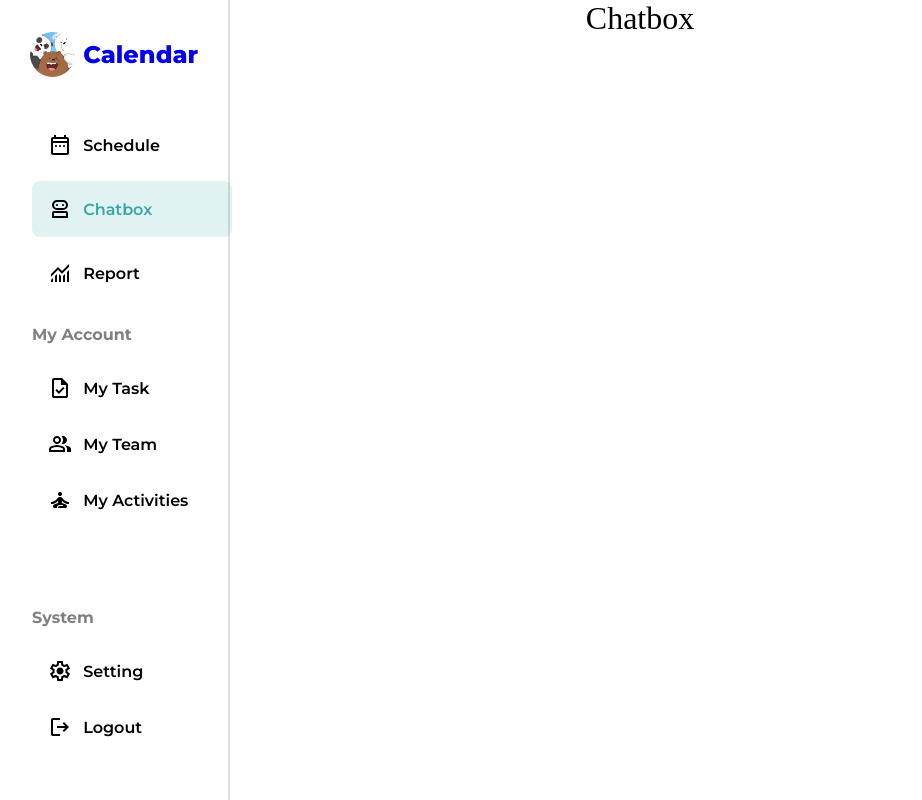
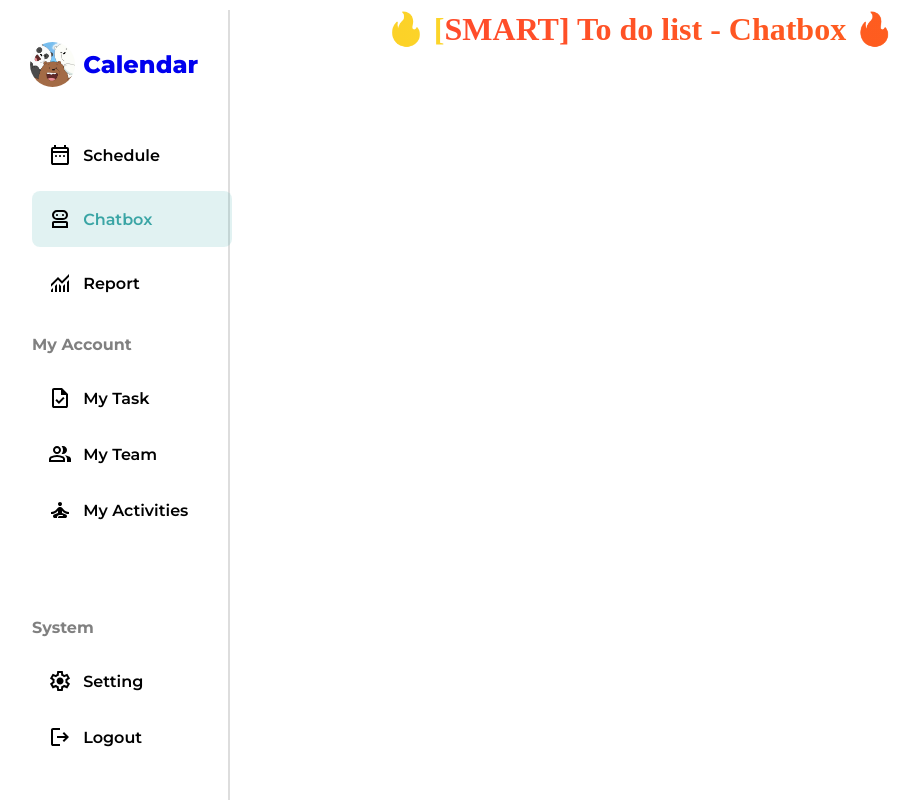
Before and after one commit to gianghitran/NT208.P21.ATTN_Personal-Smart-Scheduling-System-with-AI, a React (Vite) app in the folder Workspace/App/client/: page /Chatbox in a window 1280 px wide. Shown: the whole page, without its empty margins (0-922 px from the left). Built offline with nearby package versions, Linux system fonts and the light colour scheme.

Commit message:
chatbox upload

```diff
--- a/Workspace/App/client/src/Components/Chatbox/Chatbox.jsx
+++ b/Workspace/App/client/src/Components/Chatbox/Chatbox.jsx
@@ -1,6 +1,26 @@
+import { Link } from "react-router-dom";
+import "./chatbox.css";
+import { motion } from "framer-motion"; //npm install framer-motion
+
 const Chatbox = () => {
     return (
-        <h1>Chatbox</h1>
+        <div className="title">
+            <motion.h1
+                className="text-6xl font-bold"
+                animate={{ backgroundPosition: "200% 0" ,opacity: [0.5, 1, 10] }}
+                transition={{ duration: 3, repeat: Infinity, ease: "linear" }}
+                style={{
+                    fontSize: "2rem",
+                    fontWeight: "900",
+                    background: "linear-gradient(90deg, #ff4b2b,rgb(253, 126, 8) ,rgb(252, 213, 41))",
+                    backgroundSize: "200% 100%",
+                    WebkitBackgroundClip: "text",
+                    WebkitTextFillColor: "transparent",
+                }}
+                >
+                🔥 [SMART] To do list - Chatbox 🔥
+                </motion.h1>
+        </div>
     );
 }
 
--- /dev/null
+++ b/Workspace/App/client/src/Components/Chatbox/chatbox.css
@@ -0,0 +1,5 @@
+.title{
+    flex-shrink:1;
+    margin-top :10px;
+
+}
--- a/Workspace/App/client/src/Components/Mytask/mytask.css
+++ b/Workspace/App/client/src/Components/Mytask/mytask.css
@@ -1,36 +1,26 @@
 
-/*
+.app-container {
+  display: flex;
+  width: 100vw;
+  height: 100vh;
+  transition: all 0.3s ease-in-out;
+}
 
-  nav ul {
-    list-style: none;
-    padding: 0;
-  }
-
-  nav ul li {
-    padding: 10px;
-    font-size: 16px;
-  }
-
-  .spaces {
-    margin-top: 20px;
-  }
-
-  .spaces li {
-    padding: 10px;
-  }
-   */
   /* Main Content */
   .main-content {
+    flex-grow: 1; /* Mặc định chiếm toàn bộ không gian còn lại */
+  /* transition: width 0.3s ease-in-out; */
     display: flex;
 
     flex-shrink:1;
-    position:relative;
+    position: relative;
     flex-direction: column;
     flex: 1;
     background: #f9f9f9;
     padding: 2rem;
-    width:100%;
-    left:0;
+    width:50%;
+    right:0 ;
+    /* z-index: 1000; */
   }
 
   /* Task Dashboard */
@@ -140,8 +130,8 @@
   border-radius: 8px;
   cursor: pointer;
   transition: all 0.3s ease-in-out;
-  right:6px;
-  top:6px;
+  right:30px;
+  top:10px;
   display: block;
   position: fixed;
   z-index: 9999;
```
Also changed, not shown: package.json (added, +10 -0 lines), 1 other file (tests, documents, lock files or other folders).
